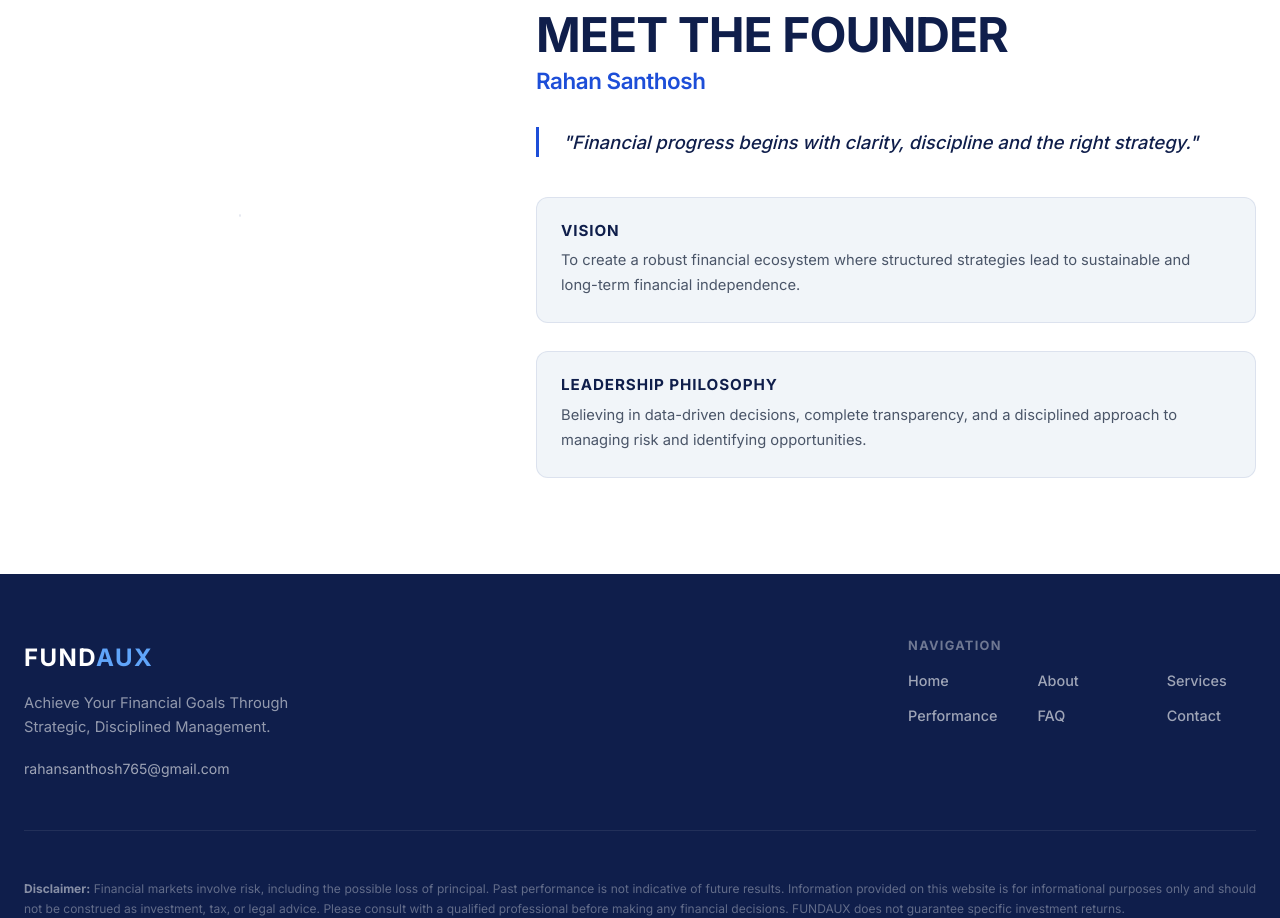
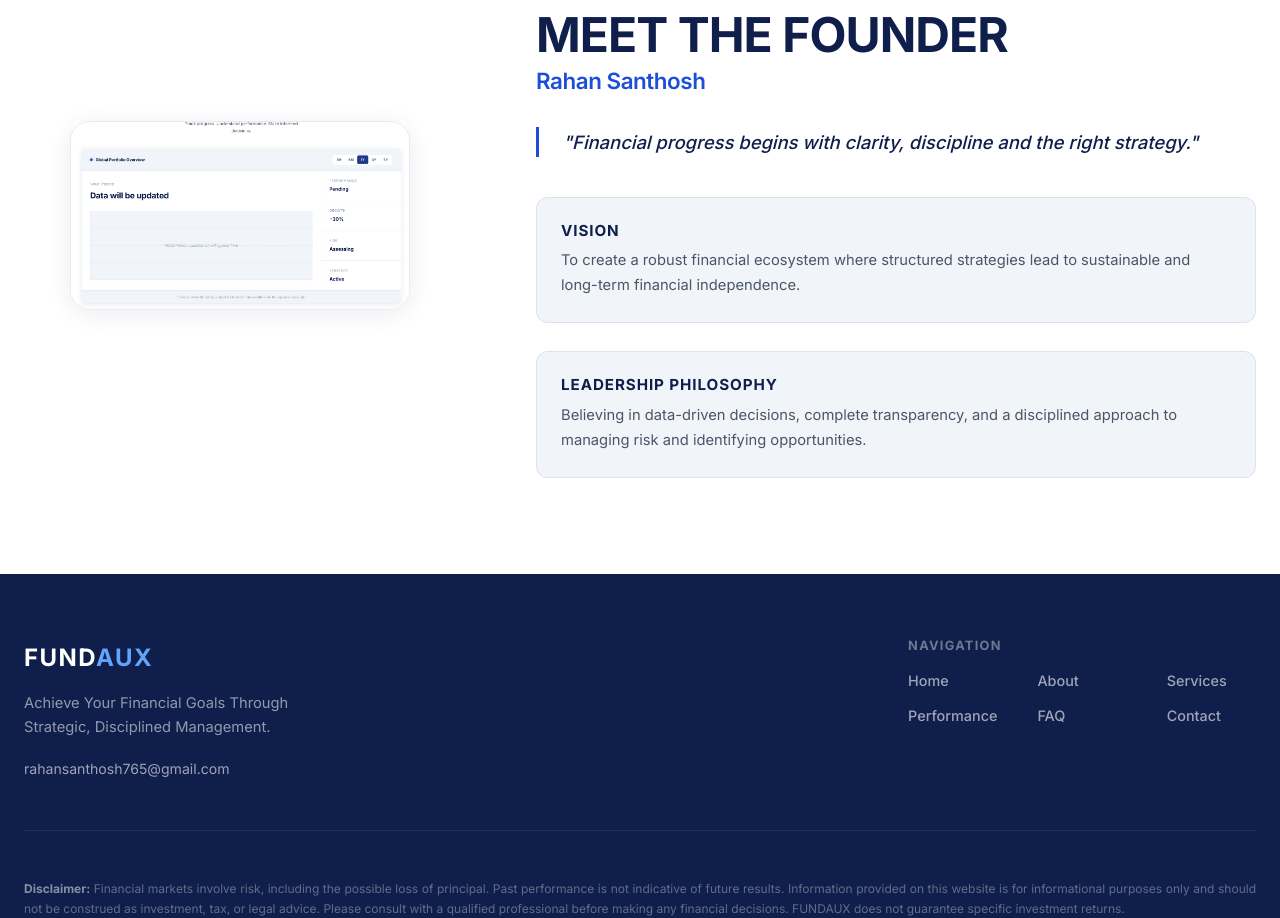
Before and after one commit to rahan-ux/portfolio, a Next.js app: page /about in a window 1280 px wide. Shown: the part 1620-2538 px from the top of the page. Built offline with nearby package versions, Linux system fonts and the light colour scheme.

Commit message:
fix: use plain img tag for founder photo (static export compatibility)

```diff
--- a/components/Founder.tsx
+++ b/components/Founder.tsx
@@ -1,4 +1,3 @@
-import Image from "next/image";
 import AnimatedSection from "./AnimatedSection";
 
 export default function Founder() {
@@ -14,22 +13,25 @@ export default function Founder() {
             <AnimatedSection direction="left">
               <div
                 style={{
-                  position: "relative",
                   width: "100%",
-                  maxWidth: "360px",
-                  aspectRatio: "3/4",
+                  maxWidth: "340px",
                   borderRadius: "1.25rem",
                   border: "1px solid var(--color-border)",
                   overflow: "hidden",
                   boxShadow: "var(--shadow-card)",
+                  lineHeight: 0,
                 }}
               >
-                <Image
+                {/* eslint-disable-next-line @next/next/no-img-element */}
+                <img
                   src="/founder.png"
                   alt="Rahan Santhosh – Founder of FUNDAUX"
-                  fill
-                  style={{ objectFit: "cover", objectPosition: "top center" }}
-                  priority
+                  style={{
+                    width: "100%",
+                    height: "auto",
+                    display: "block",
+                    objectFit: "cover",
+                  }}
                 />
               </div>
             </AnimatedSection>
```
